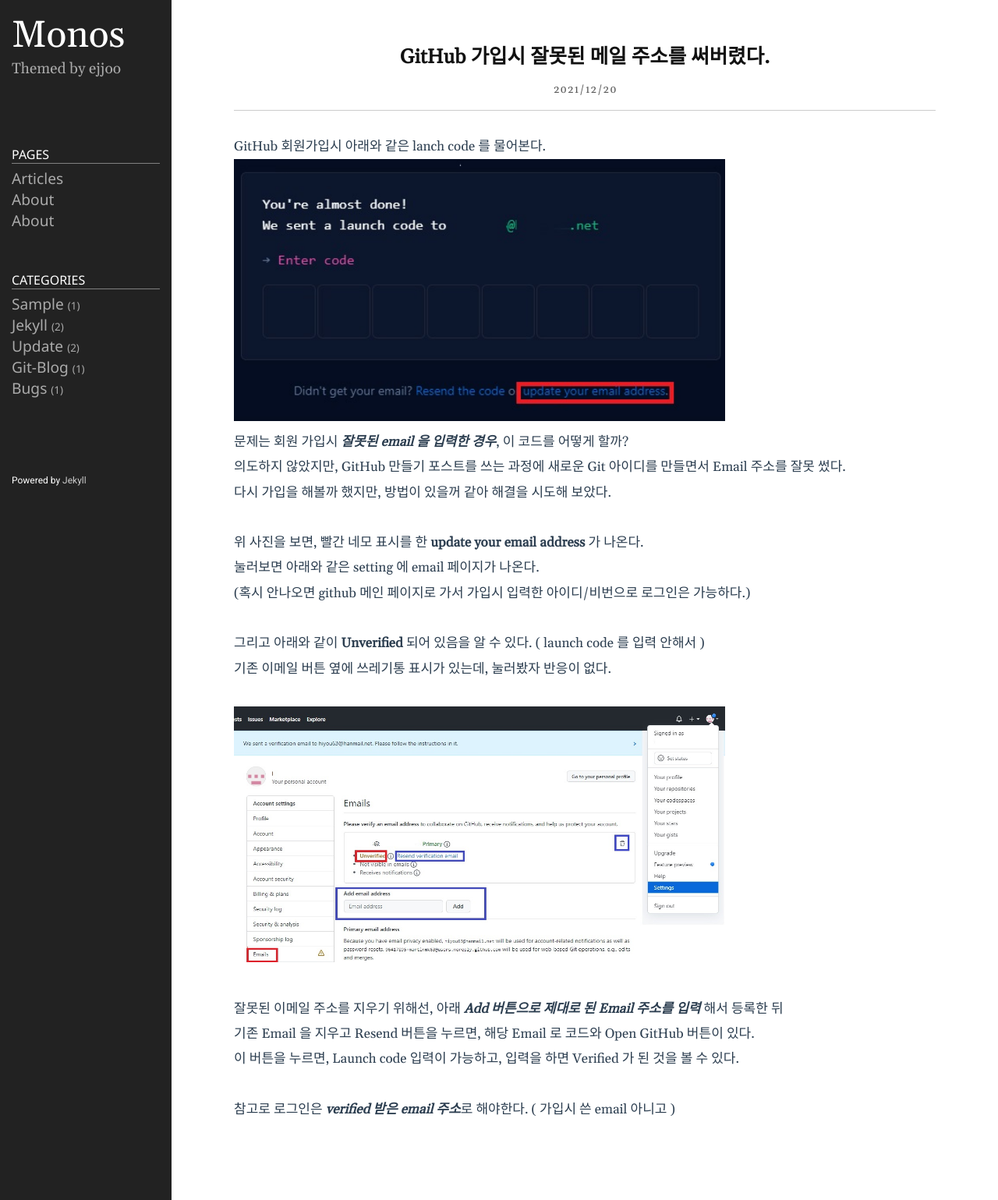
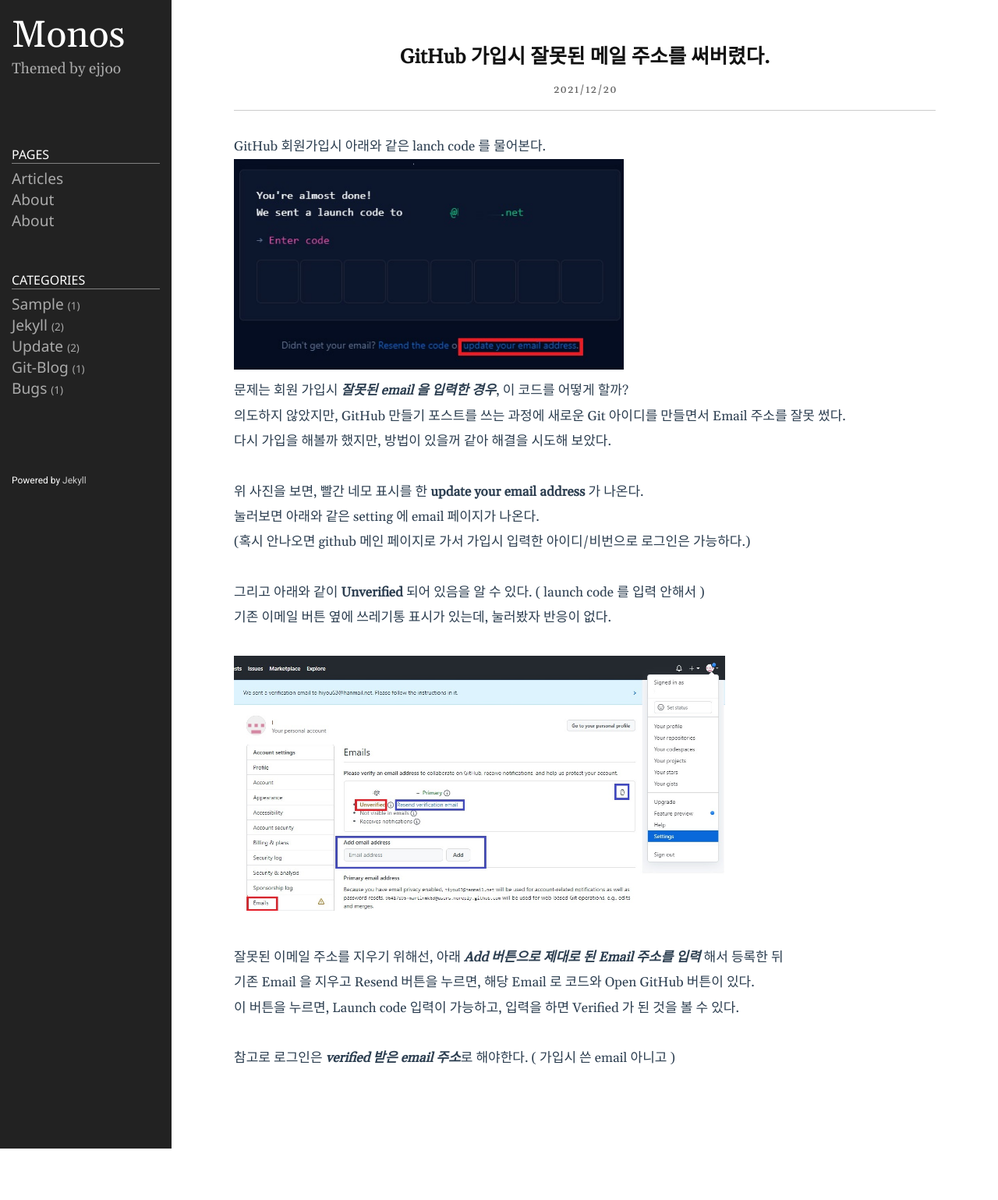
Before and after one commit to martinkang/martinkang.github.io, a Jekyll site: the page built from _posts/2021-12-20-github-join-email-error.markdown, in a window 1280 px wide. Shown: the whole page at 78% size. Built offline with Jekyll 4.4.1, drawn with Linux system fonts in a browser that asks for light colours; after the commit the page ends 1473 px from its top, so only the background shows below that.

Commit message:
modify posting img size
modify posting img size

```diff
--- a/_posts/2021-12-20-github-join-email-error.markdown
+++ b/_posts/2021-12-20-github-join-email-error.markdown
@@ -6,7 +6,7 @@
 ---
 
 GitHub 회원가입시 아래와 같은 lanch code 를 물어본다.
-![launchcode](/assets/img/bugs-img/launchcode.jpg){: width="70%" height="70%"}
+![launchcode](/assets/img/bugs-img/launchcode.jpg){: width="500px" height="270px"}
 문제는 회원 가입시 ***잘못된 email 을 입력한 경우***, 이 코드를 어떻게 할까?
 의도하지 않았지만, GitHub 만들기 포스트를 쓰는 과정에 새로운 Git 아이디를 만들면서 Email 주소를 잘못 썼다.
 다시 가입을 해볼까 했지만, 방법이 있을꺼 같아 해결을 시도해 보았다.
```
